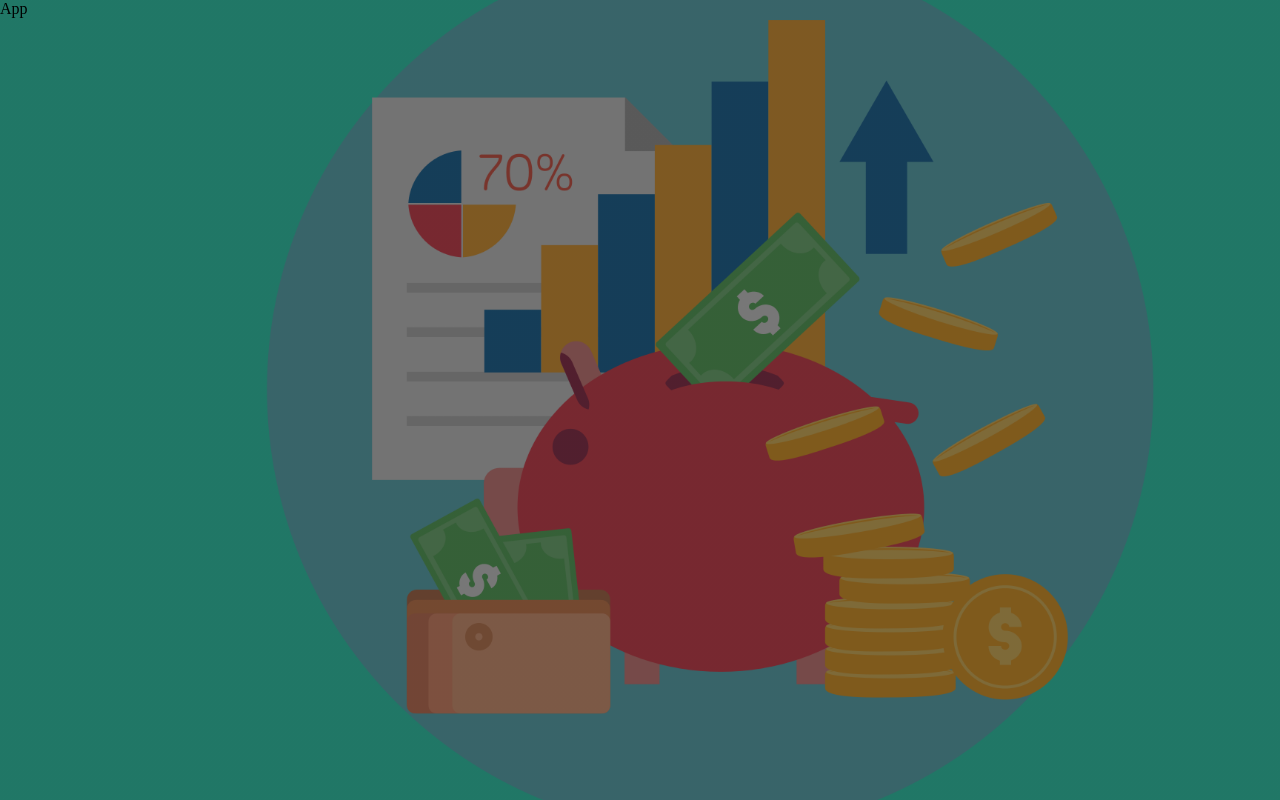
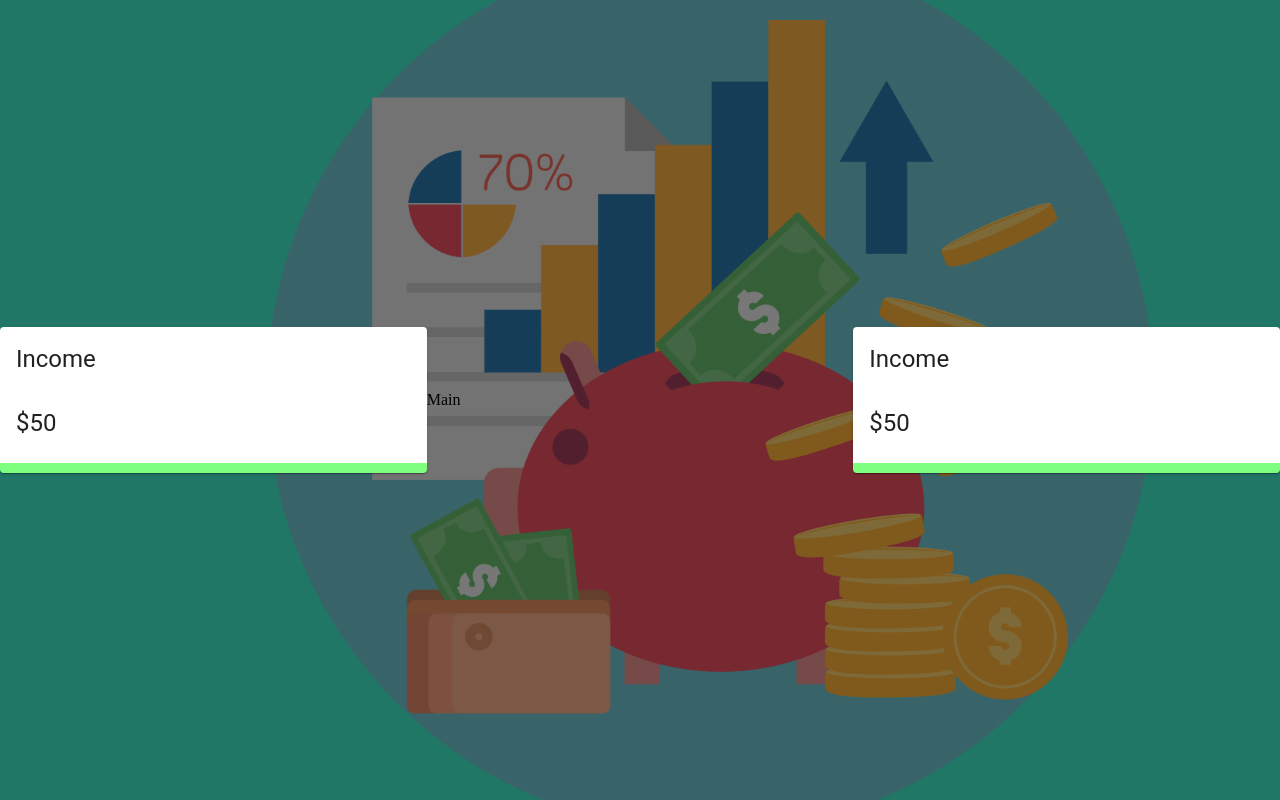
Before and after one commit to DarrenDerks/Expense-Tracker, a React (Create React App) app: page / in a window 1280 px wide. Built offline with nearby package versions, Linux system fonts and the light colour scheme.

Commit message:
Started adding card images using material ui

```diff
--- a/src/App.js
+++ b/src/App.js
@@ -1,7 +1,30 @@
 import React from "react";
+import { Grid } from "@material-ui/core";
+
+import Details from "./components/Details/Details";
 
 const App = () => {
-  return <div>App</div>;
+  return (
+    <div>
+      <Grid
+        container
+        spacing={0}
+        alignItems="center"
+        justify="center"
+        style={{ height: "100vh" }}
+      >
+        <Grid item xs={12} sm={4}>
+          <Details />
+        </Grid>
+        <Grid item xs={12} sm={4}>
+          Main
+        </Grid>
+        <Grid item xs={12} sm={4}>
+          <Details />
+        </Grid>
+      </Grid>
+    </div>
+  );
 };
 
 export default App;
--- /dev/null
+++ b/src/components/Details/Details.jsx
@@ -0,0 +1,20 @@
+import React from "react";
+import { Card, CardHeader, CardContent, Typography } from "@material-ui/core";
+import { Doughnut } from "react-chartjs-2";
+
+import useStyles from "../styles";
+
+const Details = () => {
+  const classes = useStyles();
+
+  return (
+    <Card className={classes.income}>
+      <CardHeader title="Income" />
+      <CardContent>
+        <Typography variant="h5">$50</Typography>
+      </CardContent>
+    </Card>
+  );
+};
+
+export default Details;
--- /dev/null
+++ b/src/components/styles.js
@@ -0,0 +1,10 @@
+import { makeStyles } from "@material-ui/core";
+
+export default makeStyles(() => ({
+  income: {
+    borderBottom: "10px solid rgba(0, 255, 0, 0.5)",
+  },
+  expense: {
+    borderBottom: "10px solid rgba(255, 0, 0, 0.5)",
+  },
+}));
--- a/src/index.js
+++ b/src/index.js
@@ -2,6 +2,6 @@
 import ReactDOM from "react-dom";
 
 import App from "./App";
-import './index.css';
+import "./index.css";
 
 ReactDOM.render(<App />, document.getElementById("root"));
```
Also changed, not shown: src/index.css (+8 -5 lines).
